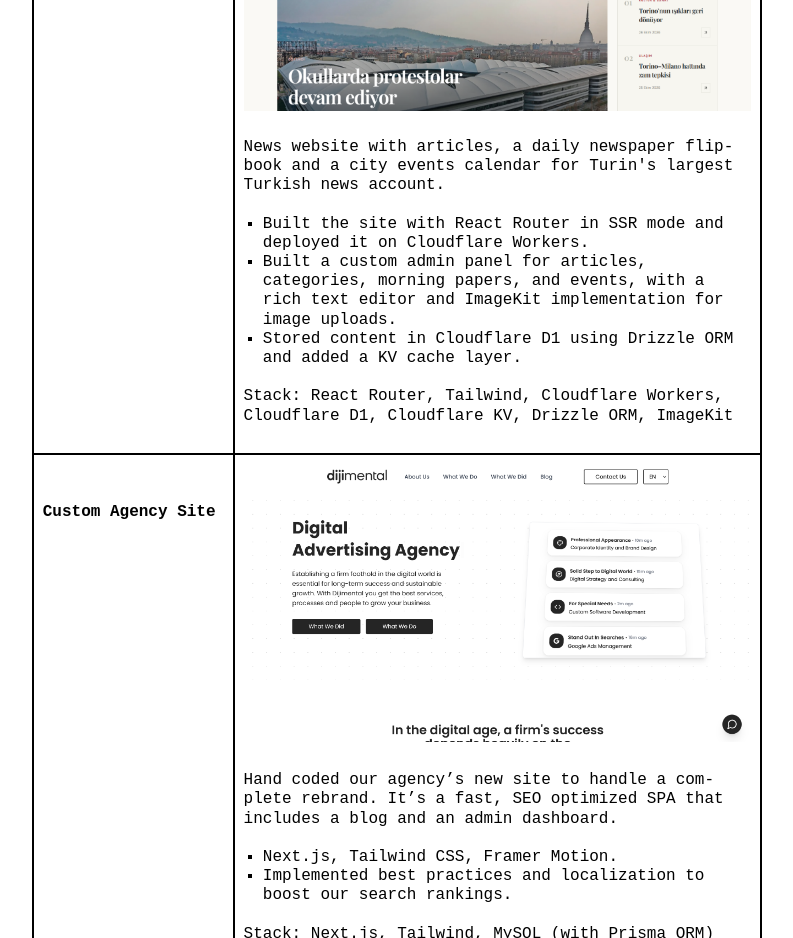
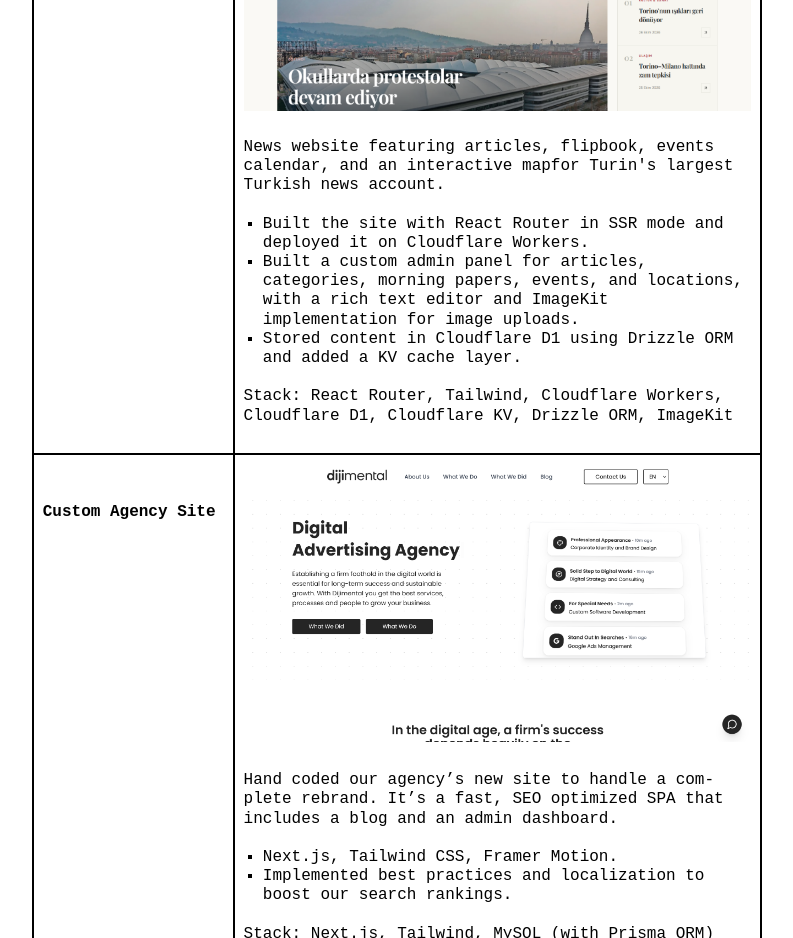
Before and after one commit to Ege-Okyay/ege-okyay.github.io, a plain HTML site: page index.html in a window 1280 px wide. Shown: the part 2380-3318 px from the top of the page, without its empty margins (243-1036 px from the left). Drawn offline with Linux system fonts and the light colour scheme; a web font is replaced by a local one.

Commit message:
updated cv and project description

```diff
--- a/index.html
+++ b/index.html
@@ -129,12 +129,11 @@
           </p>
           <img src="public/muhtar-torino.png" alt="">
           <p>
-            News website with articles, a daily newspaper flipbook and a city events calendar for Turin's largest
-            Turkish news account.
+            News website featuring articles, flipbook, events calendar, and an interactive mapfor Turin's largest Turkish news account.
           </p>
           <ul>
             <li>Built the site with React Router in SSR mode and deployed it on Cloudflare Workers.</li>
-            <li>Built a custom admin panel for articles, categories, morning papers, and events, with a rich text editor
+            <li>Built a custom admin panel for articles, categories, morning papers, events, and locations,  with a rich text editor
               and ImageKit implementation for image uploads.</li>
             <li>Stored content in Cloudflare D1 using Drizzle ORM and added a KV cache layer.</li>
           </ul>
```
Also changed, not shown: 1 other file.
